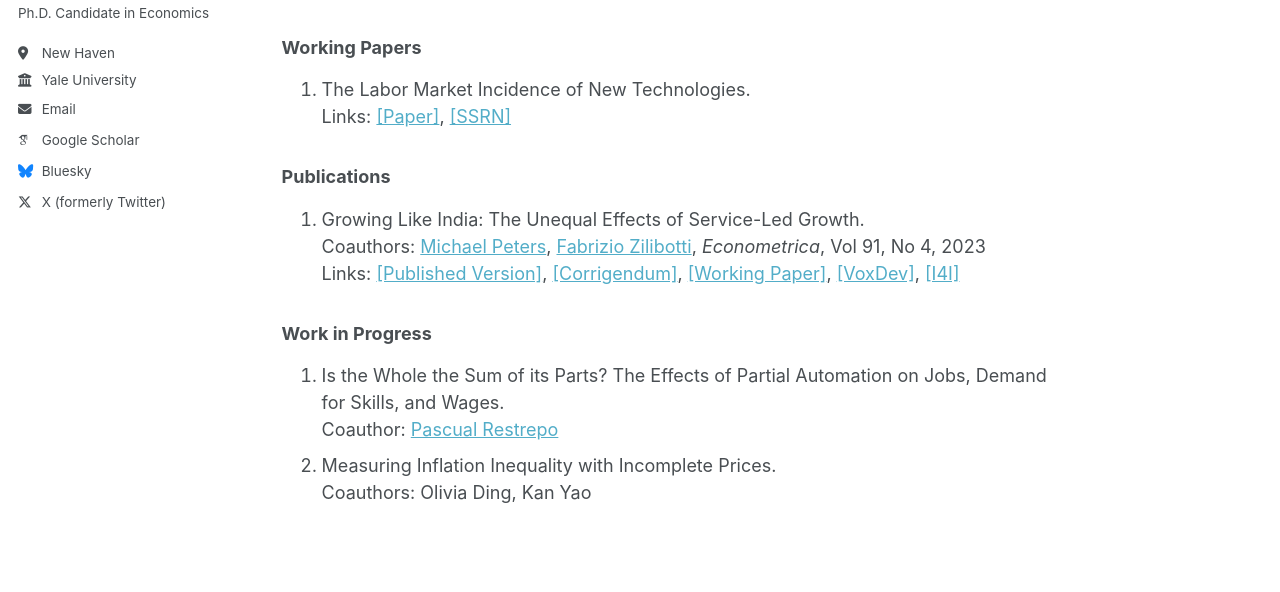
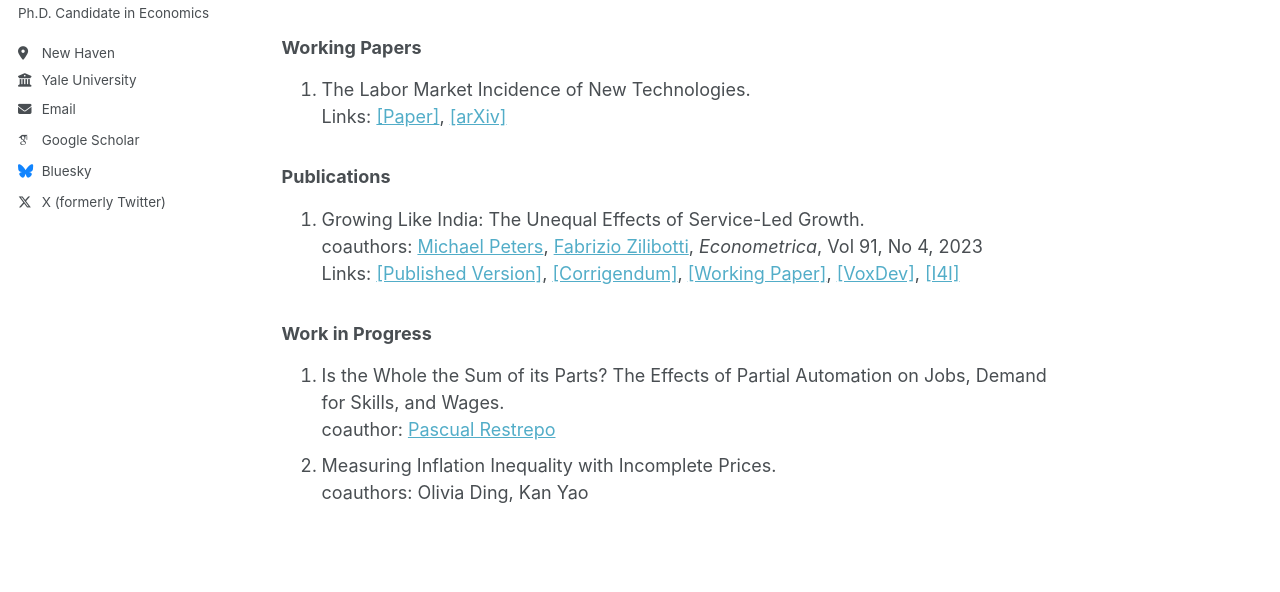
Before and after one commit to tianyufan-econ/tianyufan-econ.github.io, a Jekyll site: the page built from _pages/about.md, in a window 1280 px wide and 1121 px high. Shown: the part 279-871 px from the top of the window. Built offline with Jekyll 4.4.1, drawn with Linux system fonts in a browser that asks for light colours; some web fonts are replaced.

Commit message:
Update about.md

```diff
--- a/_pages/about.md
+++ b/_pages/about.md
@@ -14,17 +14,17 @@ Contact me at <span style="color: darkorange;">tianyu.fan@yale.edu</span>. Here
 ### Working Papers
 
 1. The Labor Market Incidence of New Technologies.
-   Links: [[Paper]](/files/FAN_Technology_Incidence.pdf), [[SSRN]](https://papers.ssrn.com/sol3/papers.cfm?abstract_id=5160195)
+   Links: [[Paper]](/files/FAN_Technology_Incidence.pdf), [[arXiv]](https://arxiv.org/abs/2504.04047)
 
 ### Publications
 
 1. Growing Like India: The Unequal Effects of Service-Led Growth.
-   Coauthors: [Michael Peters](https://mipeters.weebly.com), [Fabrizio Zilibotti](https://campuspress.yale.edu/zilibotti/), *Econometrica*, Vol 91, No 4, 2023
+   coauthors: [Michael Peters](https://mipeters.weebly.com), [Fabrizio Zilibotti](https://campuspress.yale.edu/zilibotti/), *Econometrica*, Vol 91, No 4, 2023
    Links: [[Published Version]](/files/FPZ_UnequalGrowth.pdf), [[Corrigendum]](/files/FPZ_Corrigendum.pdf), [[Working Paper]](/files/FPZ_ECMA_final.pdf), [[VoxDev]](https://voxdev.org/topic/macroeconomics-growth/how-services-drive-growth-emerging-economies-evidence-india), [[I4I]](https://www.ideasforindia.in/topics/macroeconomics/india-s-service-led-economic-growth.html)
 
 ### Work in Progress
 
 1. Is the Whole the Sum of its Parts? The Effects of Partial Automation on Jobs, Demand for Skills, and Wages.
-   Coauthor: [Pascual Restrepo](https://campuspress.yale.edu/pascualrestrepo/)
+   coauthor: [Pascual Restrepo](https://campuspress.yale.edu/pascualrestrepo/)
 2. Measuring Inflation Inequality with Incomplete Prices.
-   Coauthors: Olivia Ding, Kan Yao
+   coauthors: Olivia Ding, Kan Yao
```
